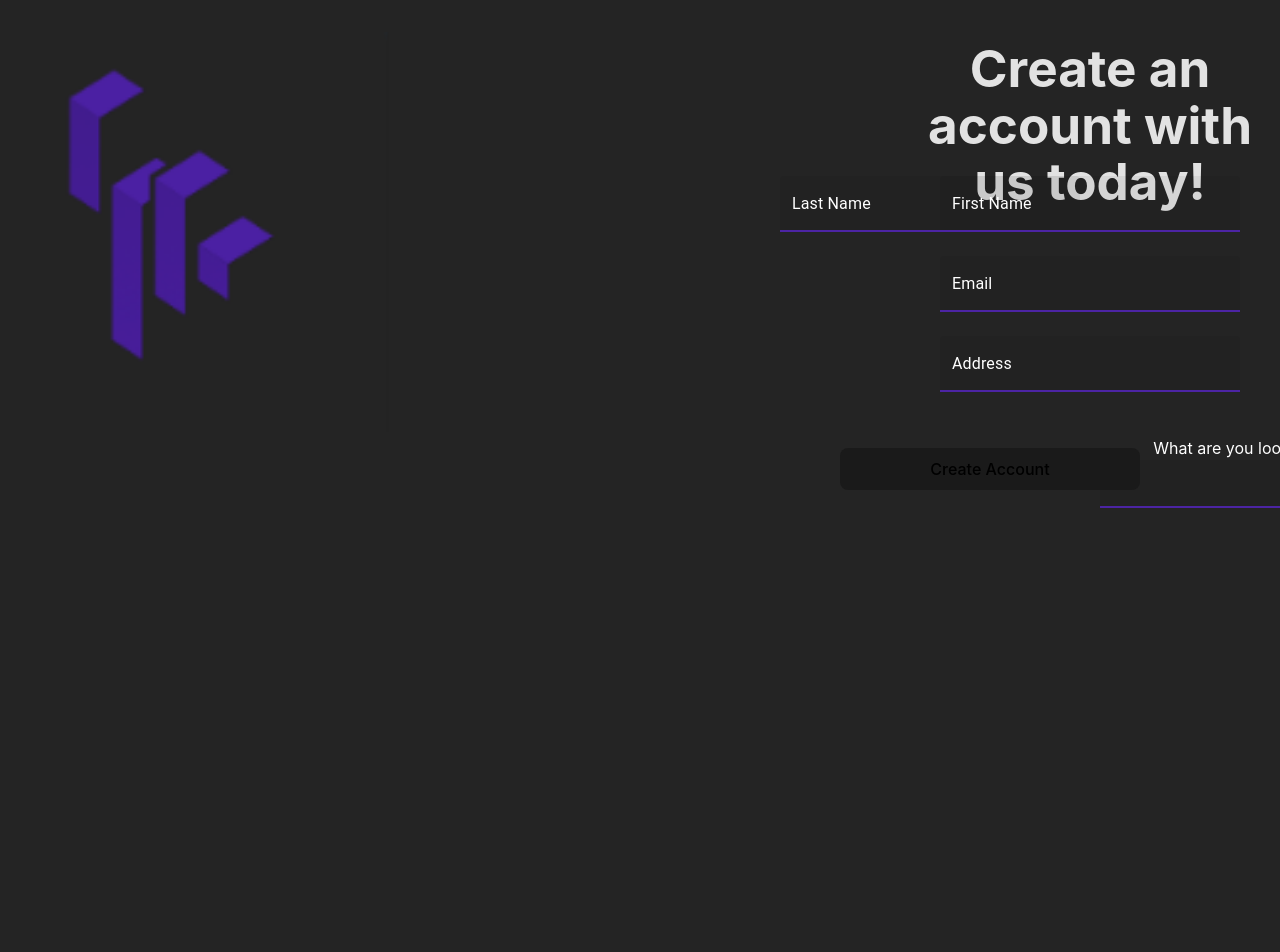
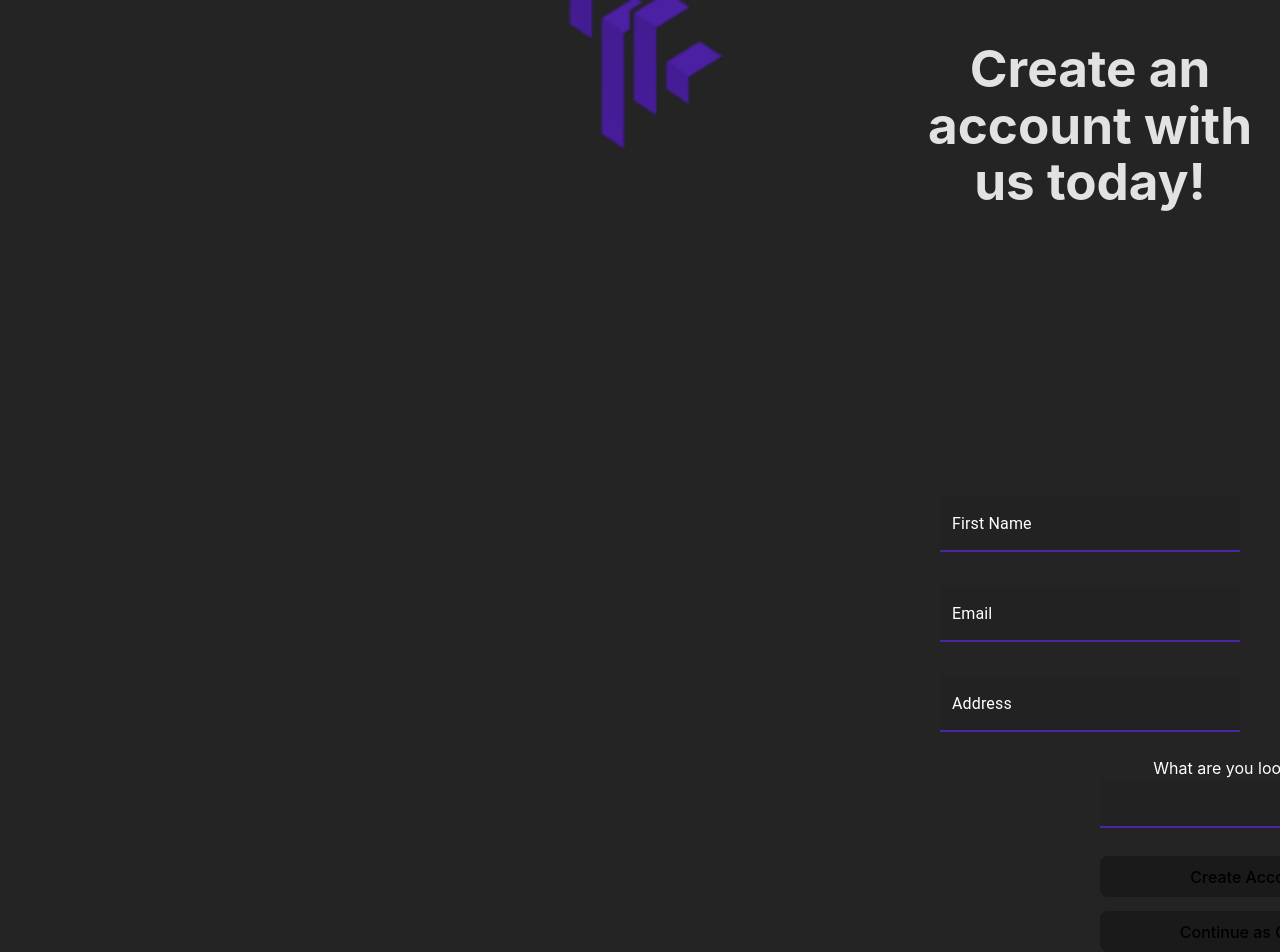
Before and after one commit to jlouissaint13/e-commerceAnalysis, a React (Vite) app in the folder frontend/vite-project/: page / in a window 1280 px wide. Shown: the part 44-996 px from the top of the page. Before the commit the page ends 800 px from the top, so only its background shows below. Built offline with nearby package versions, Linux system fonts and the light colour scheme.

Commit message:
finished ui for create account page

```diff
--- a/frontend/vite-project/src/components/Creation.css
+++ b/frontend/vite-project/src/components/Creation.css
@@ -50,7 +50,7 @@ a:hover {
 }
 /*All IDs loginPage */
 #logoC {
-    position: relative;
+    position: absolute;
     left: -600px;
     width: 400px;
     height: 400px;
@@ -66,8 +66,8 @@ a:hover {
     top: 3px;
 }
 #createButton{
-    position: relative;
-    top: 60px;
+    position: absolute;
+    top: 100px;
     width: 300px;
 }
 #guestButton{
@@ -94,8 +94,8 @@ a:hover {
 }
 #createButton{
     position: relative;
-    top: -90px;
-   left: 350px;
+    top: 60px;
+   left: -30px;
     z-index: 20;
 }
 
--- a/frontend/vite-project/src/components/Creation.jsx
+++ b/frontend/vite-project/src/components/Creation.jsx
@@ -33,8 +33,14 @@ function createAccount() {
 
             <h1 id={"welcomeText"}>Create an account with us today! </h1>
             <div>
-                    <img id={"logoC"} src={logo} alt={"Turning Data Into Decisions"}/>
+                <img
+                    id="logoC"
+                    src={logo}
+                    alt="Turning Data Into Decisions"
+                    style={{width: '300px', height: '300px', left: '20px', top: '-300px'}}
+                />
             </div>
+
             <div>
 
             </div>
@@ -48,7 +54,7 @@ function createAccount() {
                     className="textField"
                     style={{
                         position: "absolute",
-                    top: '220px',
+                        top: '540px',
                         left: '940px',
                     }}
                 />
@@ -61,8 +67,8 @@ function createAccount() {
                 className="textField"
                 style={{
                     position: "absolute",
-                    top: '220px',
-                    right: '200px',
+                    top: '540px',
+                    left: '1300px',
                 }}
             />
             <TextField
@@ -73,7 +79,7 @@ function createAccount() {
                 className="textField"
                 style={{
                     position: "absolute",
-                    top: '300px',
+                    top: '630px',
                     left: '940px',
 
                 }}
@@ -86,7 +92,7 @@ function createAccount() {
                 className="textField"
                 style={{
                     position: "absolute",
-                    top: '300px',
+                    top: '630px',
                     left: '1300px',
                 }}
             />
@@ -98,7 +104,7 @@ function createAccount() {
                 className="textField"
                 style={{
                     position: "absolute",
-                    top: '380px',
+                    top: '720px',
                     left: '940px',
                 }}
             />
@@ -110,15 +116,15 @@ function createAccount() {
                 className="textField"
                 style={{
                     position: "absolute",
-                    top: '380px',
+                    top: '720px',
                     left: '1300px',
                 }}
 
             />
 
-            <FormControl  style={{
+            <FormControl style={{
                 position: 'absolute',
-                top: '480px',
+                top: '800px',
                 left: '1100px',
 
             }} className="textField"> {"What are you looking for?"}
@@ -141,9 +147,30 @@ function createAccount() {
 
 
             <div>
-                <button id={"createButton"} onClick={createAccount}>Create Account</button>
+                <button id={"createButton"}
+                        style={{
+                            position: 'absolute',
+                            top: '900px',
+                            left: '1100px',
+
+                        }}
+                        onClick={createAccount}>Create Account
+                </button>
+
             </div>
 
+            <div>
+                <button id={"createButton"}
+                        style={{
+                            position: 'absolute',
+                            top: '955px',
+                            left: '1100px',
+
+                        }}
+                        onClick={createAccount}>Continue as Guest
+                </button>
+
+            </div>
         </>
     );
 }
```
Lines whose indentation alone changed are shown as unchanged.
